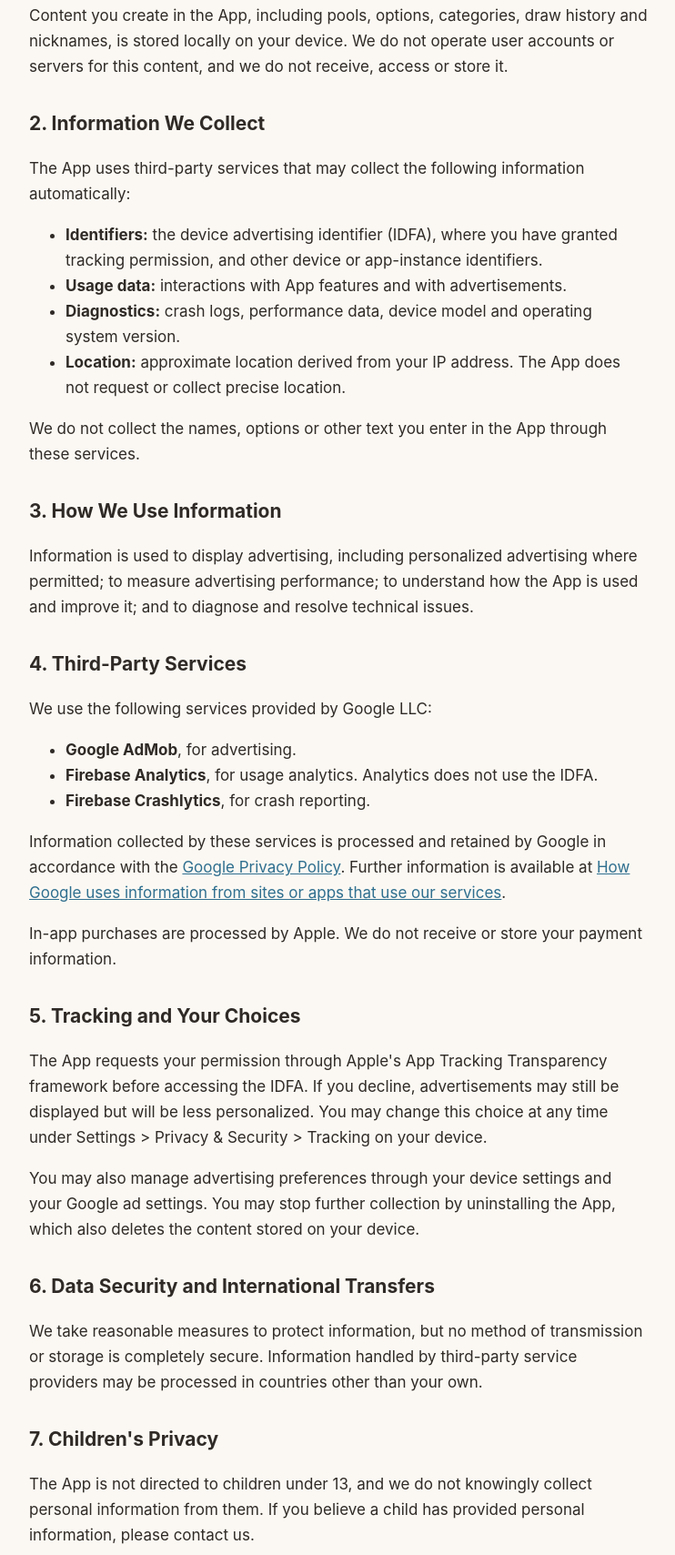
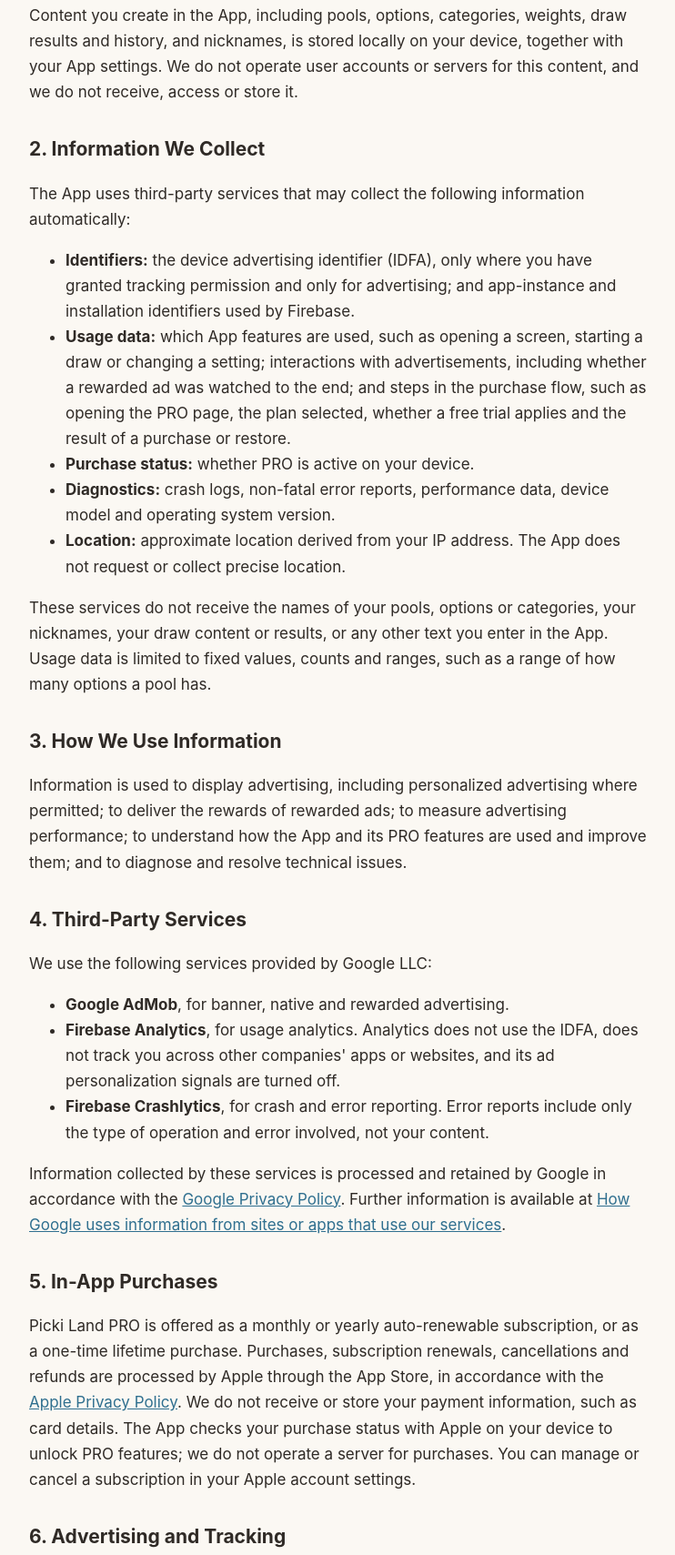
Before and after one commit to mochicubby/mochicubby.github.io, a plain HTML site: page picki-land/privacy.html in a window 1280 px wide. Shown: the part 299-2008 px from the top of the page at 91% size, without its empty margins (268-1010 px from the left). Drawn offline with Linux system fonts and the light colour scheme.

Commit message:
docs: update Picki Land privacy policy for 1.0.0
Cover StoreKit 2 PRO purchases, rewarded and native ads, the ATT flow,
PRO removing ads, what Firebase Analytics and Crashlytics do and do not
collect, and that the app is not offered in the EEA, UK or Switzerland.

Co-Authored-By: Claude Opus 5.5 <noreply@anthropic.com>

```diff
--- a/picki-land/privacy.html
+++ b/picki-land/privacy.html
@@ -3,48 +3,55 @@
 <title>Picki Land Privacy</title><link rel="stylesheet" href="/style.css"></head>
 <body><main>
 <h1>Privacy Policy</h1>
-<p class="muted">Effective date: October 30, 2026</p>
+<p class="muted">Effective date: November 4, 2026</p>
 <p>This Privacy Policy describes how Mochi Cubby ("we", "us" or "our") handles information in connection with the Picki Land mobile application (the "App"). By using the App, you acknowledge the practices described in this Policy.</p>
 
 <h2>1. Information Stored on Your Device</h2>
-<p>Content you create in the App, including pools, options, categories, draw history and nicknames, is stored locally on your device. We do not operate user accounts or servers for this content, and we do not receive, access or store it.</p>
+<p>Content you create in the App, including pools, options, categories, weights, draw results and history, and nicknames, is stored locally on your device, together with your App settings. We do not operate user accounts or servers for this content, and we do not receive, access or store it.</p>
 
 <h2>2. Information We Collect</h2>
 <p>The App uses third-party services that may collect the following information automatically:</p>
 <ul>
-<li><strong>Identifiers:</strong> the device advertising identifier (IDFA), where you have granted tracking permission, and other device or app-instance identifiers.</li>
-<li><strong>Usage data:</strong> interactions with App features and with advertisements.</li>
-<li><strong>Diagnostics:</strong> crash logs, performance data, device model and operating system version.</li>
+<li><strong>Identifiers:</strong> the device advertising identifier (IDFA), only where you have granted tracking permission and only for advertising; and app-instance and installation identifiers used by Firebase.</li>
+<li><strong>Usage data:</strong> which App features are used, such as opening a screen, starting a draw or changing a setting; interactions with advertisements, including whether a rewarded ad was watched to the end; and steps in the purchase flow, such as opening the PRO page, the plan selected, whether a free trial applies and the result of a purchase or restore.</li>
+<li><strong>Purchase status:</strong> whether PRO is active on your device.</li>
+<li><strong>Diagnostics:</strong> crash logs, non-fatal error reports, performance data, device model and operating system version.</li>
 <li><strong>Location:</strong> approximate location derived from your IP address. The App does not request or collect precise location.</li>
 </ul>
-<p>We do not collect the names, options or other text you enter in the App through these services.</p>
+<p>These services do not receive the names of your pools, options or categories, your nicknames, your draw content or results, or any other text you enter in the App. Usage data is limited to fixed values, counts and ranges, such as a range of how many options a pool has.</p>
 
 <h2>3. How We Use Information</h2>
-<p>Information is used to display advertising, including personalized advertising where permitted; to measure advertising performance; to understand how the App is used and improve it; and to diagnose and resolve technical issues.</p>
+<p>Information is used to display advertising, including personalized advertising where permitted; to deliver the rewards of rewarded ads; to measure advertising performance; to understand how the App and its PRO features are used and improve them; and to diagnose and resolve technical issues.</p>
 
 <h2>4. Third-Party Services</h2>
 <p>We use the following services provided by Google LLC:</p>
 <ul>
-<li><strong>Google AdMob</strong>, for advertising.</li>
-<li><strong>Firebase Analytics</strong>, for usage analytics. Analytics does not use the IDFA.</li>
-<li><strong>Firebase Crashlytics</strong>, for crash reporting.</li>
+<li><strong>Google AdMob</strong>, for banner, native and rewarded advertising.</li>
+<li><strong>Firebase Analytics</strong>, for usage analytics. Analytics does not use the IDFA, does not track you across other companies' apps or websites, and its ad personalization signals are turned off.</li>
+<li><strong>Firebase Crashlytics</strong>, for crash and error reporting. Error reports include only the type of operation and error involved, not your content.</li>
 </ul>
 <p>Information collected by these services is processed and retained by Google in accordance with the <a href="https://policies.google.com/privacy">Google Privacy Policy</a>. Further information is available at <a href="https://policies.google.com/technologies/partner-sites">How Google uses information from sites or apps that use our services</a>.</p>
-<p>In-app purchases are processed by Apple. We do not receive or store your payment information.</p>
 
-<h2>5. Tracking and Your Choices</h2>
-<p>The App requests your permission through Apple's App Tracking Transparency framework before accessing the IDFA. If you decline, advertisements may still be displayed but will be less personalized. You may change this choice at any time under Settings &gt; Privacy &amp; Security &gt; Tracking on your device.</p>
+<h2>5. In-App Purchases</h2>
+<p>Picki Land PRO is offered as a monthly or yearly auto-renewable subscription, or as a one-time lifetime purchase. Purchases, subscription renewals, cancellations and refunds are processed by Apple through the App Store, in accordance with the <a href="https://www.apple.com/legal/privacy/">Apple Privacy Policy</a>. We do not receive or store your payment information, such as card details. The App checks your purchase status with Apple on your device to unlock PRO features; we do not operate a server for purchases. You can manage or cancel a subscription in your Apple account settings.</p>
+
+<h2>6. Advertising and Tracking</h2>
+<p>If you use the free version of the App, it displays banner and native ads. You may choose to watch a rewarded ad to unlock weight adjustment for a pool for a limited time or to add a pool slot; watching is always optional. If PRO is active, the App does not request or display any ads.</p>
+<p>Before the App first requests ads, it asks once for your permission through Apple's App Tracking Transparency framework to access the IDFA. If you decline, the App still displays ads without the IDFA, which may be less personalized, and all features remain available. PRO users are not asked. You may change this choice at any time under Settings &gt; Privacy &amp; Security &gt; Tracking on your device.</p>
 <p>You may also manage advertising preferences through your device settings and your Google ad settings. You may stop further collection by uninstalling the App, which also deletes the content stored on your device.</p>
 
-<h2>6. Data Security and International Transfers</h2>
+<h2>7. Availability</h2>
+<p>The App is not offered in the European Economic Area, the United Kingdom or Switzerland.</p>
+
+<h2>8. Data Security and International Transfers</h2>
 <p>We take reasonable measures to protect information, but no method of transmission or storage is completely secure. Information handled by third-party service providers may be processed in countries other than your own.</p>
 
-<h2>7. Children's Privacy</h2>
+<h2>9. Children's Privacy</h2>
 <p>The App is not directed to children under 13, and we do not knowingly collect personal information from them. If you believe a child has provided personal information, please contact us.</p>
 
-<h2>8. Changes to This Policy</h2>
+<h2>10. Changes to This Policy</h2>
 <p>We may update this Policy from time to time. Changes will be posted on this page with a revised effective date.</p>
 
-<h2>9. Contact Us</h2>
+<h2>11. Contact Us</h2>
 <p>If you have any questions about this Policy, please contact us at <a href="mailto:mochicubby.support@gmail.com">mochicubby.support@gmail.com</a>.</p>
 </main></body></html>
```
